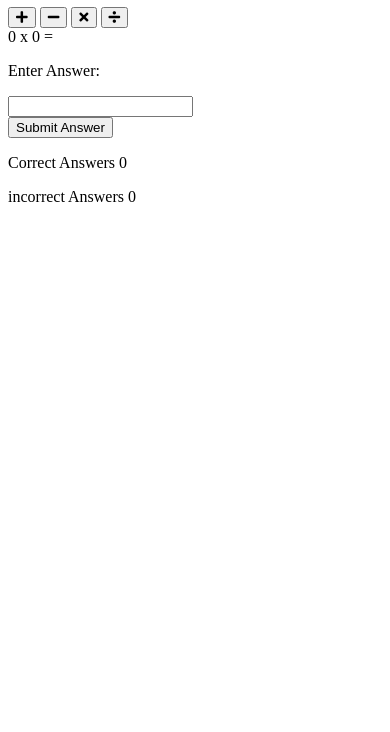
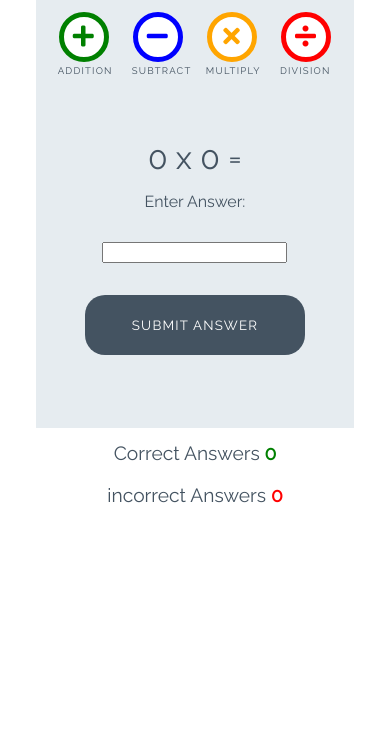
Before and after one commit to RockyPraxe/love-maths, a plain HTML site: page index.html in a window 390 px wide. Shown: the part 112-844 px from the top of the page. Drawn offline with Linux system fonts and the light colour scheme.

Commit message:
Add styles for the game

```diff
--- a/assets/css/style.css
+++ b/assets/css/style.css
@@ -0,0 +1,252 @@
+/* --------- Global style */
+
+body {
+    background-color: white;
+    font-family: "Raleway", sans-serif;
+    color: #445361;
+    text-align: center;
+}
+
+/* --------- Heading */
+
+.heading {
+    text-align: center;
+    font-size: 2.5rem;
+}
+
+.logo {
+    height: 40px;
+    padding-right: 5px;
+}
+
+/* --------- Game layout */
+
+.game-area {
+    background-color: #E6ECF0;
+    box-sizing: border-box;
+    width: 85%;
+    height: 65vh;
+    max-height: 450px;
+    max-width: 830px;
+    margin-left: auto;
+    margin-right: auto;
+    padding: 1%;
+}
+
+.question-area {
+    width: 50%;
+    font-size: 2rem;
+    margin: auto;
+    padding: 50px 0;
+}
+
+.question-area span {
+    padding: 0 15px;
+}
+
+.score-area {
+    margin: 5px auto;
+    width: 60%;
+    font-size: 1.2rem;
+}
+
+.controls-area {
+    width: 85%;
+    margin: 30px auto;
+}
+
+#score {
+    color: green;
+    font-weight: bold;
+}
+
+#incorrect {
+    color: red;
+    font-weight: bold;
+}
+
+.answer-message {
+    display: none;
+    font-size: 1rem;
+}
+
+#answer-box {
+    border: none;
+    color: #445361;
+    display: inline-block;
+    height: 40px;
+    width: 80px;
+    font-size: 1.2rem;
+}
+
+.scores {
+    display: inline-block;
+    padding: 25px;
+}
+
+/* --------- Buttons */
+
+.btn {
+    width: 220px;
+    height: 60px;
+    font-family: "Raleway", sans-serif;
+    text-transform: uppercase;
+    letter-spacing: 1.2px;
+    color: white;
+}
+
+.btn:focus {
+    outline: none;
+}
+
+.btn--big {
+    padding-top: 10px;
+    border-radius: 50%;
+    background-color: white;
+    border: 10px solid;
+    width: 100px;
+    height: 100px;
+    font-size: 3.2rem;
+    margin: 0 30px;
+    transition: all 0.5s;
+}
+
+.btn--big::after{
+    content: attr(data-type);
+    font-size: 1rem;
+    color: #445361;
+    position: relative;
+    left: -0.5em;
+}
+
+.btn--blue {
+    border-color: blue;
+    color: blue;
+}
+
+.btn--blue:active,
+.btn--blue:hover {
+    background-color: darkblue;
+    color: white;
+}
+
+.btn--orange {
+    border-color: orange;
+    color: orange;
+}
+
+.btn--orange:active,
+.btn--orange:hover {
+    background-color: darkorange;
+    color: white;
+}
+
+.btn--red {
+    border-color: red;
+    color: red;
+}
+
+.btn--red:active,
+.btn--red:hover {
+    background-color: darkred;
+    color: white;
+}
+
+.btn--green {
+    border-color: green;
+    color: green;
+}
+
+.btn--green:active,
+.btn--green:hover {
+    background-color: darkgreen;
+    color: white;
+}
+
+.btn--gray {
+    margin-top: 25px;
+    background-color: #445361;
+    border: 1px transparent;
+    border-radius: 20px;
+}
+
+.btn--gray:active,
+.btn--gray:hover {
+    background-color: #0d1013;
+}
+
+/* --------- Media queries */
+
+@media (max-width: 414px) {
+    .controls-area {
+        width: 100%;
+    }
+
+    .btn--big {
+        margin: 0 10px;
+        padding: 5px;
+        border: 5px solid;
+        width: 50px;
+        height: 50px;
+        font-size: 1.5rem;
+    }
+
+    .btn--big::after {
+        font-size: 0.6rem;
+        left: -0.7rem;
+    }
+
+    .question-area {
+        padding: 10% 0;
+        width: 100%;
+    }
+
+    .question-area span {
+        padding: 0;
+    }
+
+    .answer-message {
+        display: block;
+    }
+
+    #answer-box {
+        display: block;
+        margin: 0 auto;
+    }
+    .btn--gray {
+        margin-top: 0;
+    }
+
+    .score-area {
+        width: 100%;
+    }
+
+    .scores {
+        margin: 0.5em auto;
+        display: block;
+        padding: 5px;
+    }
+
+    .heading {
+        font-size: 2rem;
+    }
+}
+
+@media (max-width: 320px) {
+    .game-area {
+        height: 70vh;
+    }
+
+    .controls-area {
+        width: 75%;
+        margin: 10px auto;
+    }
+
+    .btn--big {
+        margin: 10px 10px;
+    }
+    .question-area {
+        padding: 10px 0;
+    }
+
+}
--- a/index.html
+++ b/index.html
@@ -19,16 +19,16 @@
 
 <div class="game-area">
     <div class="controls-area">
-        <button class="btn btn--big btn---green">
+        <button data-type="addition" class="btn btn--big btn--green">
             <i class="fas fa-plus"></i>
         </button>
-        <button class="btn btn--big btn---blue">
+        <button data-type="subtract" class="btn btn--big btn--blue">
             <i class="fas fa-minus"></i>
         </button>
-        <button class="btn btn--big btn---orange">
+        <button data-type="multiply" class="btn btn--big btn--orange">
             <i class="fas fa-times"></i>
         </button>
-        <button class="btn btn--big btn---red">
+        <button data-type="division" class="btn btn--big btn--red">
             <i class="fas fa-divide"></i>
         </button>
     </div>
@@ -40,7 +40,7 @@
         <p class="answer-message">Enter Answer:</p>
         <input class="answer-box" type="number">
     </div>
-    <button class="btn btn--gray">Submit Answer</button>
+    <button data-type="submit" class="btn btn--gray">Submit Answer</button>
 
 </div>
 
```
